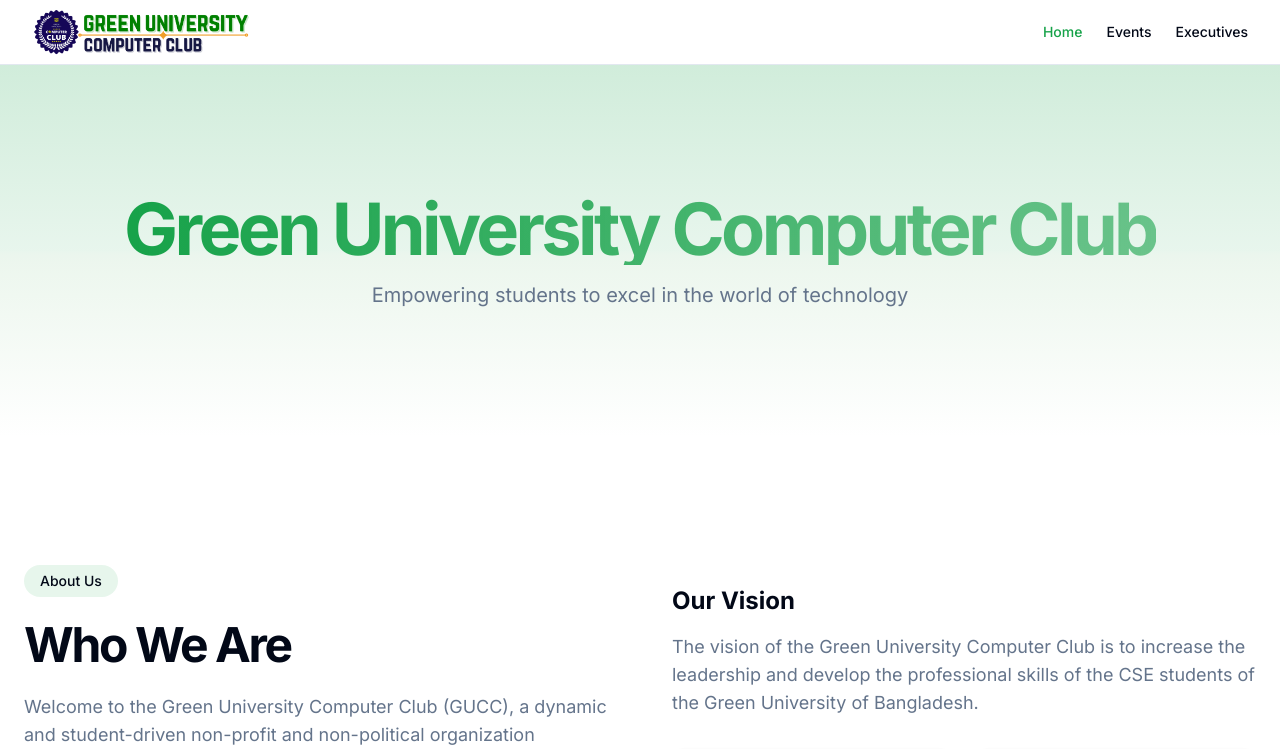
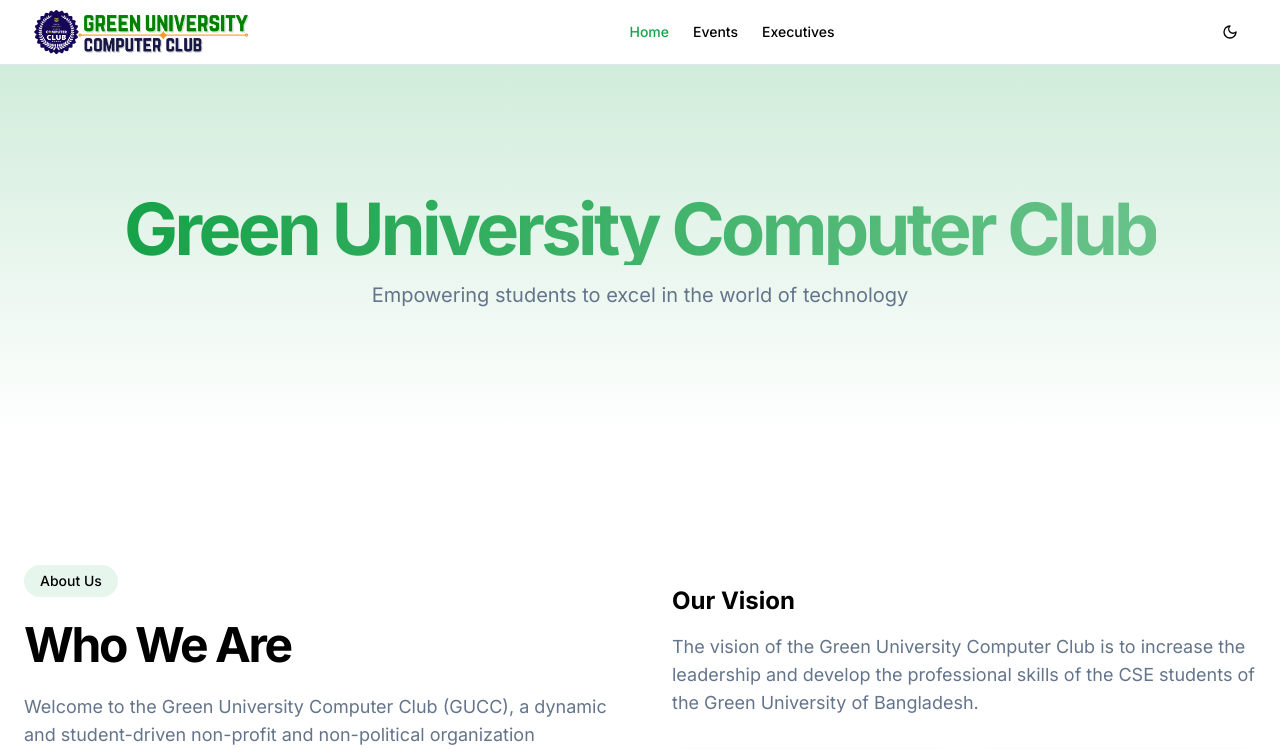
Before and after one commit to GreenUniversityComputerClub/gucc, a Next.js app: page / in a window 1280 px wide. Shown: the top 749 px of the page. Built offline with nearby package versions, Linux system fonts and the light colour scheme; no server answers.

Commit message:
Add new feature

```diff
--- a/app/globals.css
+++ b/app/globals.css
@@ -141,3 +141,27 @@
     @apply bg-background text-foreground;
   }
 }
+
+@tailwind base;
+@tailwind components;
+@tailwind utilities;
+
+/* 🌙 Dark Mode Custom Styling */
+:root {
+  --background: #ffffff;
+  --foreground: #000000;
+}
+
+.dark {
+  --background: #121212;
+  --foreground: #ffffff;
+}
+
+/* Apply background and text color */
+body {
+  background-color: var(--background);
+  color: var(--foreground);
+  transition:
+    background-color 0.3s,
+    color 0.3s;
+}
--- a/components/navbar.tsx
+++ b/components/navbar.tsx
@@ -1,18 +1,36 @@
 "use client";
 
 import Link from "next/link";
-import { useState } from "react";
+import { useEffect, useState } from "react";
 import { Button } from "@/components/ui/button";
-import { Menu, X } from "lucide-react";
+import { Menu, X,  Sun, Moon } from "lucide-react";
 import Image from "next/image";
 import { usePathname } from "next/navigation";
 
 export function Navbar() {
   const [isMenuOpen, setIsMenuOpen] = useState(false);
+  const [isDarkMode, setIsDarkMode] = useState(false);
   const pathname = usePathname();
+
+  useEffect(() => {
+
+    if (window.matchMedia("(prefers-color-scheme: dark)").matches) {
+      setIsDarkMode(true);
+      document.documentElement.classList.add("dark");
+    }
+  }, []);
 
   const toggleMenu = () => {
     setIsMenuOpen(!isMenuOpen);
+  };
+
+  const toggleDarkMode = () => {
+    setIsDarkMode(!isDarkMode);
+    if (!isDarkMode) {
+      document.documentElement.classList.add("dark");
+    } else {
+      document.documentElement.classList.remove("dark");
+    }
   };
 
   const isActive = (path: string) => {
@@ -59,6 +77,14 @@
             </Link>
           </Button> */}
         </nav>
+
+        {/* Dark Mode & Mobile Menu Button */}
+        <div className="flex items-center space-x-3">
+          {/* 🌙 Dark Mode Toggle */}
+          <Button variant="ghost" size="icon" onClick={toggleDarkMode}>
+            {isDarkMode ? <Sun className="h-6 w-6" /> : <Moon className="h-6 w-6" />}
+          </Button>
+        </div>
 
         {/* Mobile Menu Button */}
         <Button
```
